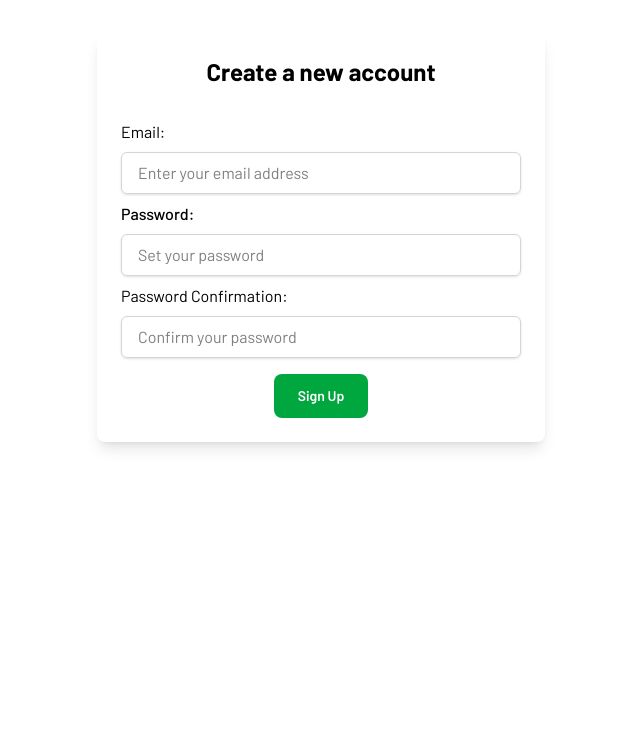
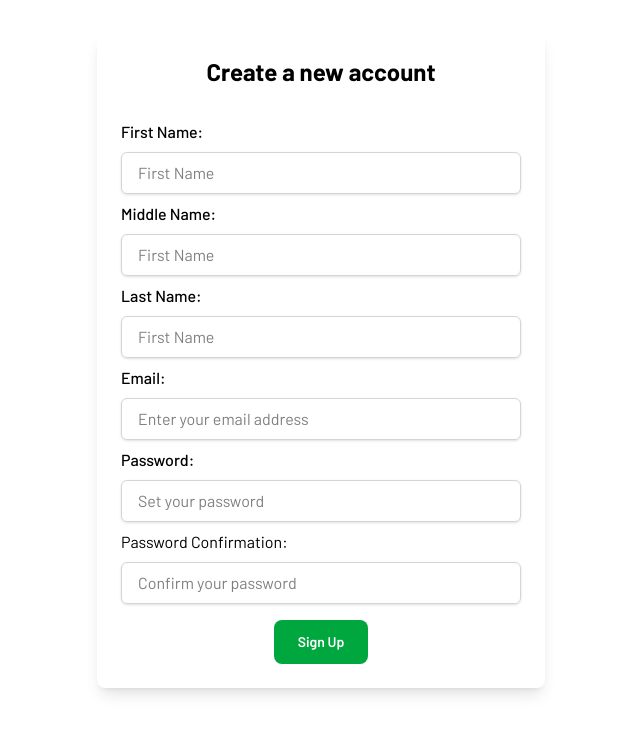
Before and after one commit to rootaccess2023/digib-fe, a React (Vite) app: page /signup in a window 1280 px wide. Shown: the top 734 px of the page, without its empty margins (319-959 px from the left). Built offline with nearby package versions, Linux system fonts and the light colour scheme; no server answers.

Commit message:
feat: added first_name, middle_name, and last_name to the SignupForm component

```diff
--- a/src/features/SignupForm.tsx
+++ b/src/features/SignupForm.tsx
@@ -4,10 +4,14 @@ import { useNavigate } from "react-router-dom";
 import toast from "react-hot-toast";
 
 function SignupForm() {
+
     const [formData, setFormData] = useState({
         email: "",
         password: "",
         password_confirmation: "",
+        first_name: "",
+        last_name: "",
+        middle_name: "",
     });
     const [error, setError] = useState<string | null>(null);
     const [success, setSuccess] = useState<string | null>(null);
@@ -15,6 +19,8 @@ function SignupForm() {
     const navigate = useNavigate();
     const successMessage = "Sign up was successful.";
     const errorMessage = "Failed to sign up a new account.";
+
+    // const {csrfToken} = useCSRF();
 
   const handleChange = (e: React.ChangeEvent<HTMLInputElement>) => {
     const { name, value } = e.target;
@@ -31,21 +37,33 @@ function SignupForm() {
     setSuccess(null);
     setLoading(true);
 
-    const { email, password, password_confirmation } = formData;
+        const {email, password, password_confirmation, first_name, last_name, middle_name} = formData
 
         try {
-      await signup(email, password, password_confirmation);
+
+            await signup(email, password, password_confirmation, first_name, last_name, middle_name)
             setSuccess(successMessage);
             toast.success(successMessage);
-      setFormData({ email: "", password: "", password_confirmation: "" });
+            setFormData({
+                email: "",
+                password: "",
+                password_confirmation: "",
+                first_name:"",
+                last_name: "",
+                middle_name: "",
+            });
             navigate("/login");
+
+
         } catch (error: any) {
             setError(error.message || "Sign up failed");
-      toast.error(errorMessage);
+            toast.error(errorMessage)
         } finally {
             setLoading(false);
         }
     };
+
+
 
     return (
         <section className="container mx-auto max-w-md mt-8">
@@ -54,9 +72,51 @@ function SignupForm() {
                 className="flex flex-col items-center gap-4 bg-white p-6 rounded-lg shadow-lg"
                 aria-label="Signup form"
             >
-        <h2 className="text-2xl font-bold mb-4">Create a new account</h2>
+                <h2
+                className="text-2xl font-bold mb-4">
+                    Create a new account
+                </h2>
                 <div className="flex flex-col gap-2 w-full">
-          <label>Email:</label>
+                    <label htmlFor="first_name" className="font-medium">First Name:</label>
+                    <input
+                           id="first_name"
+                           type="text"
+                           name="first_name"
+                           value={formData.first_name}
+                           onChange={handleChange}
+                           required
+                           placeholder="First Name"
+                           className="w-full px-4 py-2 border border-gray-300 rounded-md shadow-sm focus:outline-none focus:ring-2 focus:ring-green-500 focus:border-green-500 transition-colors duration-200"
+                           autoComplete="email"
+                           disabled={loading}
+                            />
+                    <label htmlFor="middle_name" className="font-medium">Middle Name:</label>
+                    <input
+                           id="middle_name"
+                           type="text"
+                           name="middle_name"
+                           value={formData.middle_name}
+                           onChange={handleChange}
+                           required
+                           placeholder="First Name"
+                           className="w-full px-4 py-2 border border-gray-300 rounded-md shadow-sm focus:outline-none focus:ring-2 focus:ring-green-500 focus:border-green-500 transition-colors duration-200"
+                           autoComplete="email"
+                           disabled={loading}
+                            />
+                    <label htmlFor="last_name" className="font-medium">Last Name:</label>
+                    <input
+                           id="last_name"
+                           type="text"
+                           name="last_name"
+                           value={formData.last_name}
+                           onChange={handleChange}
+                           required
+                           placeholder="First Name"
+                           className="w-full px-4 py-2 border border-gray-300 rounded-md shadow-sm focus:outline-none focus:ring-2 focus:ring-green-500 focus:border-green-500 transition-colors duration-200"
+                           autoComplete="email"
+                           disabled={loading}
+                            />
+                    <label htmlFor="email" className="font-medium">Email:</label>
                     <input
                            id="email"
                            type="email"
@@ -69,9 +129,7 @@ function SignupForm() {
                            autoComplete="email"
                            disabled={loading}
                             />
-          <label htmlFor="password" className="font-medium">
-            Password:
-          </label>
+                    <label htmlFor="password" className="font-medium">Password:</label>
                     <input
                            id="password"
                            type="password"
@@ -114,16 +172,13 @@ function SignupForm() {
                         {success}
                     </div>
                 )}
-        <button
-          type="submit"
+                <button type="submit"
                         className="bg-green-600 hover:bg-green-700 focus:ring-4 focus:ring-green-300 text-white font-semibold rounded-lg text-sm px-6 py-3 transition-colors duration-200 focus:outline-none"
                         disabled={loading}
-        >
-          Sign Up
-        </button>
+                        >Sign Up</button>
             </form>
         </section>
-  );
+    )
 }
 
 export default SignupForm;
```
Lines whose indentation alone changed are shown as unchanged.
